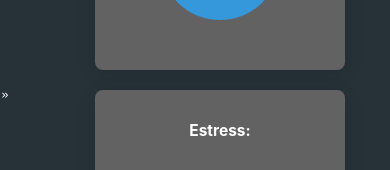
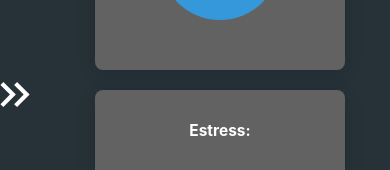
Before and after one commit to PedroMarquesN/compositionpattern, a React (Create React App) app: page / in a window 390 px wide. Shown: the part 327-497 px from the top of the page. Built offline with nearby package versions, Linux system fonts and the light colour scheme.

Commit message:
Refactor Sidebar component to improve responsiveness and add toggle functionality

```diff
--- a/src/layout/Sidebar/style.ts
+++ b/src/layout/Sidebar/style.ts
@@ -15,11 +15,11 @@ export const SidebarContainer = styled.div<{ open: boolean }>`
   justify-content: flex-start;
   padding-top: 60px;
   overflow: hidden;
-  z-index: 1000; /* Ensure the sidebar is on top of the overlay */
+  z-index: 1000;
 
   @media (max-width: 480px) {
     transform: ${({ open }) => (open ? 'translateX(0)' : 'translateX(-100%)')};
-    width: 250px;
+    width: 200px;
     padding-top: 0;
   }
 `;
@@ -46,6 +46,7 @@ export const Overlay = styled.div<{ open: boolean }>`
 `;
 export const IconContainer = styled.div<{ open: boolean }>`
   position: fixed;
+  font-size: 10rem;
   top: 50%;
   left: ${({ open }) => (open ? '250px' : '50px')};
   transform: translateY(-50%);
@@ -61,7 +62,8 @@ export const IconContainer = styled.div<{ open: boolean }>`
   z-index: 1001;
 
   @media (max-width: 480px) {
-    left: ${({ open }) => (open ? '250px' : '0')};
+    margin-left: -10px;
+    left: ${({ open }) => (open ? '200px' : '0')};
   }
 `;
 
```
